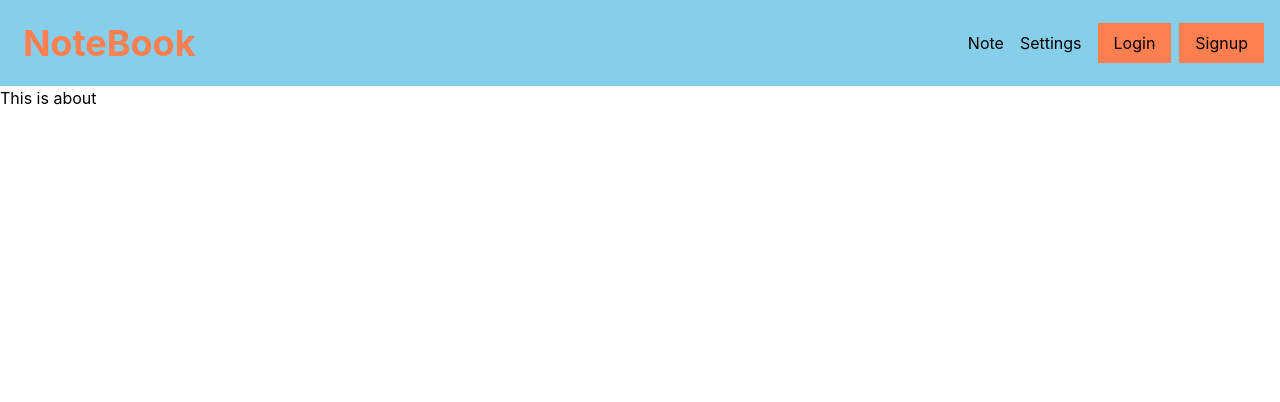
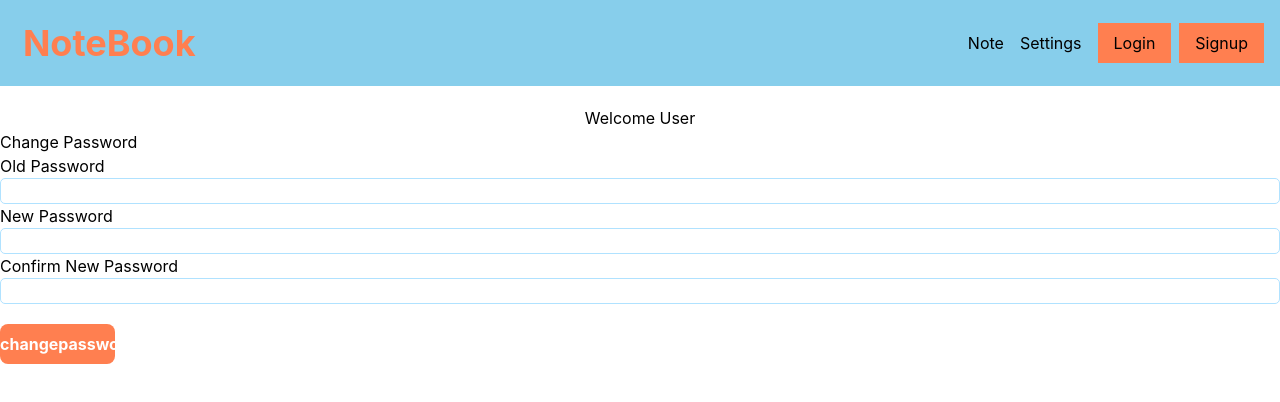
Before and after one commit to YujenM/Notebook, a React (Create React App) app in the folder mynotebook/: page /about in a window 1280 px wide. Shown: the top 402 px of the page. Built offline with nearby package versions, Linux system fonts and the light colour scheme.

Commit message:
Change password component added

```diff
--- a/mynotebook/package.json
+++ b/mynotebook/package.json
@@ -9,6 +9,7 @@
     "@testing-library/jest-dom": "^5.17.0",
     "@testing-library/react": "^13.4.0",
     "@testing-library/user-event": "^13.5.0",
+    "axios": "^1.6.8",
     "react": "^18.2.0",
     "react-dom": "^18.2.0",
     "react-router-dom": "^6.23.0",
--- a/mynotebook/src/App.js
+++ b/mynotebook/src/App.js
@@ -3,7 +3,7 @@ import { BrowserRouter as Router, Routes, Route, useLocation } from 'react-route
 import Notestate from './context/notes/NoteState';
 import Navbar from './components/Navbar';
 import Home from './components/Home';
-import About from './components/About';
+import Setting from './components/Setting';
 import Signup from './components/Signup';
 import Userlogin from './components/Userlogin';
 import Alert from './components/Alert';
@@ -40,7 +40,7 @@ function App() {
           {alert && <Alert message={alert.msg} type={alert.type} />}
           <Routes>
             <Route exact path="/" element={<Home showalert={showalert} />} />
-            <Route exact path="/about" element={<About />} />
+            <Route exact path="/about" element={<Setting />} />
             <Route exact path="/userlogin" element={<Userlogin showalert={showalert} />} />
             <Route exact path="/signup" element={<Signup showalert={showalert} />} />
           </Routes>
--- a/mynotebook/src/components/About.jsx
+++ /dev/null
@@ -1,11 +0,0 @@
-import React  from 'react'
-
-function About() {
-  return (
-    <div>
-      <h1>This is about</h1>
-    </div>
-  )
-}
-
-export default About
--- /dev/null
+++ b/mynotebook/src/components/Css/Setting.css
@@ -0,0 +1,3 @@
+@tailwind base;
+@tailwind components;
+@tailwind utilities;
--- /dev/null
+++ b/mynotebook/src/components/Setting.jsx
@@ -0,0 +1,61 @@
+import React, { useState }  from 'react'
+import './Css/Setting.css'
+
+function Setting() {
+  const[password,setpassword]=useState({oldpassword:'',newpassword:'',confirmnewpassword:''});
+
+  const handleChange = (e) => {
+    setpassword({ ...password, [e.target.name]: e.target.value });
+  };
+  const handlesubmit= async (e)=>{
+    e.preventDefault()
+    if(password.newpassword!==password.confirmnewpassword){
+      alert("password mismatch");
+      return;
+    }
+    try{
+      const response= await fetch("http://localhost:2000/api/auth/updatepassword",{
+        method:"POST",
+        headers:{
+          'Content-Type': 'application/json',
+          'auth-token':localStorage.getItem('token')
+        },
+        body: JSON.stringify({
+          oldPassword: password.oldpassword,
+          newPassword: password.newpassword
+        })
+      })
+      const json=await response.json()
+      console.log(json)
+      if (!response.ok) {
+        throw new Error(json.errors?.[0]?.msg || 'Something went wrong');
+      }
+      alert('Password Succesfully changed')
+    }catch(err){
+      alert(err.message);
+    }
+  }
+  return (
+    <div>
+      <div className="flex justify-center mt-5">
+        <h1>Welcome User</h1>
+      </div>
+      <div className="container mx-auto">
+        <h1 >Change Password</h1>
+        <form onSubmit={handlesubmit}>
+          <label>Old Password</label>
+          <input type="password" name="oldpassword" value={password.oldpassword} onChange={handleChange} />
+          <label>New Password</label>
+          <input type="password" name="newpassword" value={password.newpassword} onChange={handleChange} />
+          <label>Confirm New Password</label>
+          <input type="password" name="confirmnewpassword" value={password.confirmnewpassword} onChange={handleChange}/>
+          <button type='submit' className="buttonsubmit text-white font-bold py-2 rounded-lg mt-5">
+              changepassword
+          </button>
+        </form>
+      </div>
+    </div>
+  )
+}
+
+export default Setting;
```
Also changed, not shown: 1 other file (tests, documents, lock files or other folders).
